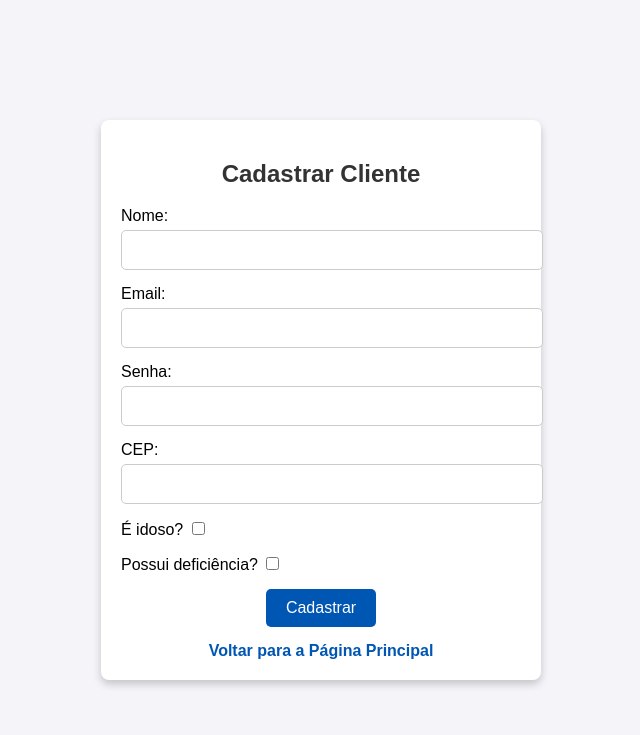
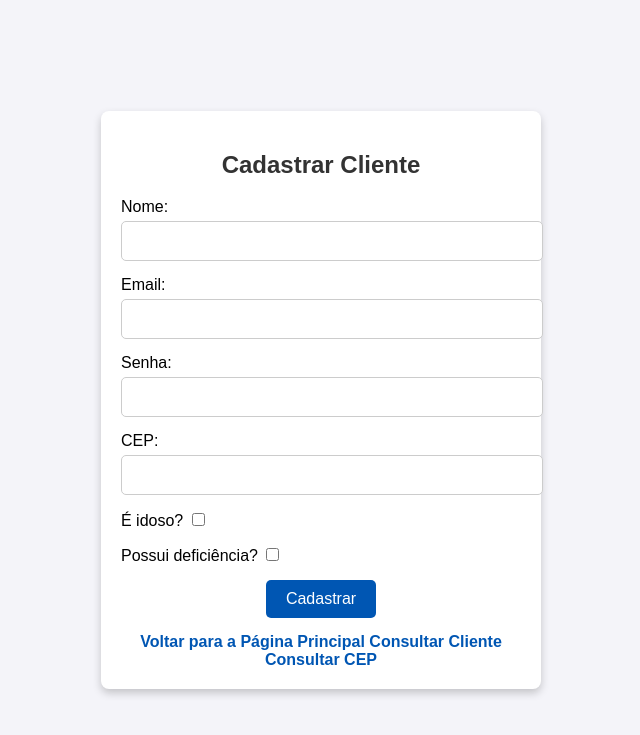
Before and after one commit to JvrCandido/Challenge-PY, a Flask app: page /cadastrar_cliente in a window 1280 px wide. Shown: the top 735 px of the page, without its empty margins (319-959 px from the left). Run offline with Flask 3, Linux system fonts and the light colour scheme.

Commit message:
melhorias

```diff
--- a/app.py
+++ b/app.py
@@ -79,23 +79,36 @@ def cadastrar_cliente():
 def consultar_cliente():
     email = request.args.get('email')
     print(f"Consultando cliente com email: {email}")
+
     connection = conectar_bd()
+    if not connection:
+        print("Erro ao conectar ao banco de dados.")
+        flash("Erro ao conectar ao banco de dados.", "error")
+        return render_template('consultar_cliente.html', cliente=None)
+
     cliente = None
 
-    if connection:
-        try:
-            cursor = connection.cursor()
-            cursor.execute("""SELECT id_nome, id_email, cd_cep, pcd, idoso FROM T_AS_CLIENTE WHERE id_email = :1""", (email,))
-            cliente = cursor.fetchone()
-            print(f"Cliente encontrado: {cliente}")
-        except cx_Oracle.DatabaseError as e:
-            error, = e.args
-            flash(f"Erro ao consultar cliente: {error.message}", "error")
-        finally:
-            cursor.close()
-            connection.close()
+    try:
+        cursor = connection.cursor()
+        cursor.execute("""SELECT id_nome, id_email, cd_cep, pcd, idoso FROM T_AS_CLIENTE WHERE id_email = :1""", (email,))
+        cliente = cursor.fetchone()
+        print(f"Cliente encontrado: {cliente}")
+    except cx_Oracle.DatabaseError as e:
+        error, = e.args
+        print(f"Erro ao consultar cliente: {error.message}")
+        flash(f"Erro ao consultar cliente: {error.message}", "error")
+    finally:
+        cursor.close()
+        connection.close()
 
-    return render_template('consultar_cliente.html', cliente=cliente)
+
+    if cliente:
+        return render_template('consultar_cliente.html', cliente=cliente)
+    else:
+        flash("Nenhum cliente encontrado.", "warning")
+        return render_template('consultar_cliente.html', cliente=None)
+
+
 
 @app.route('/alterar_cliente/<email>', methods=['GET', 'POST'])
 def alterar_cliente(email):
--- a/templates/cadastrar_cliente.html
+++ b/templates/cadastrar_cliente.html
@@ -94,6 +94,9 @@
         </form>
         <div class="navigation">
             <a href="{{ url_for('index') }}">Voltar para a Página Principal</a>
+            <a href="http://127.0.0.1:5000/consultar_cliente">Consultar Cliente</a>
+            <a href="http://127.0.0.1:5000/consulta_cep">Consultar CEP</a>
+
         </div>
     </div>
 </body>
```
